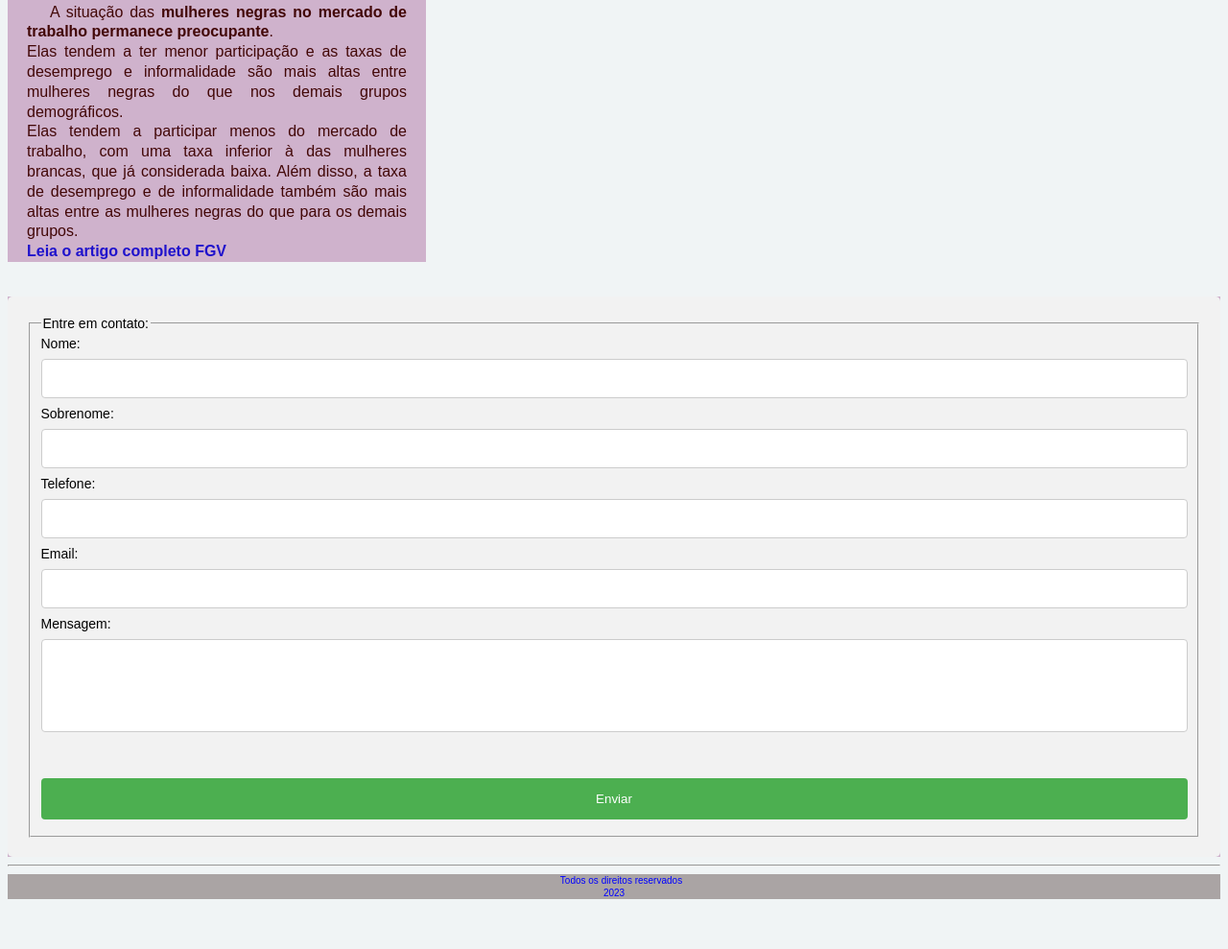
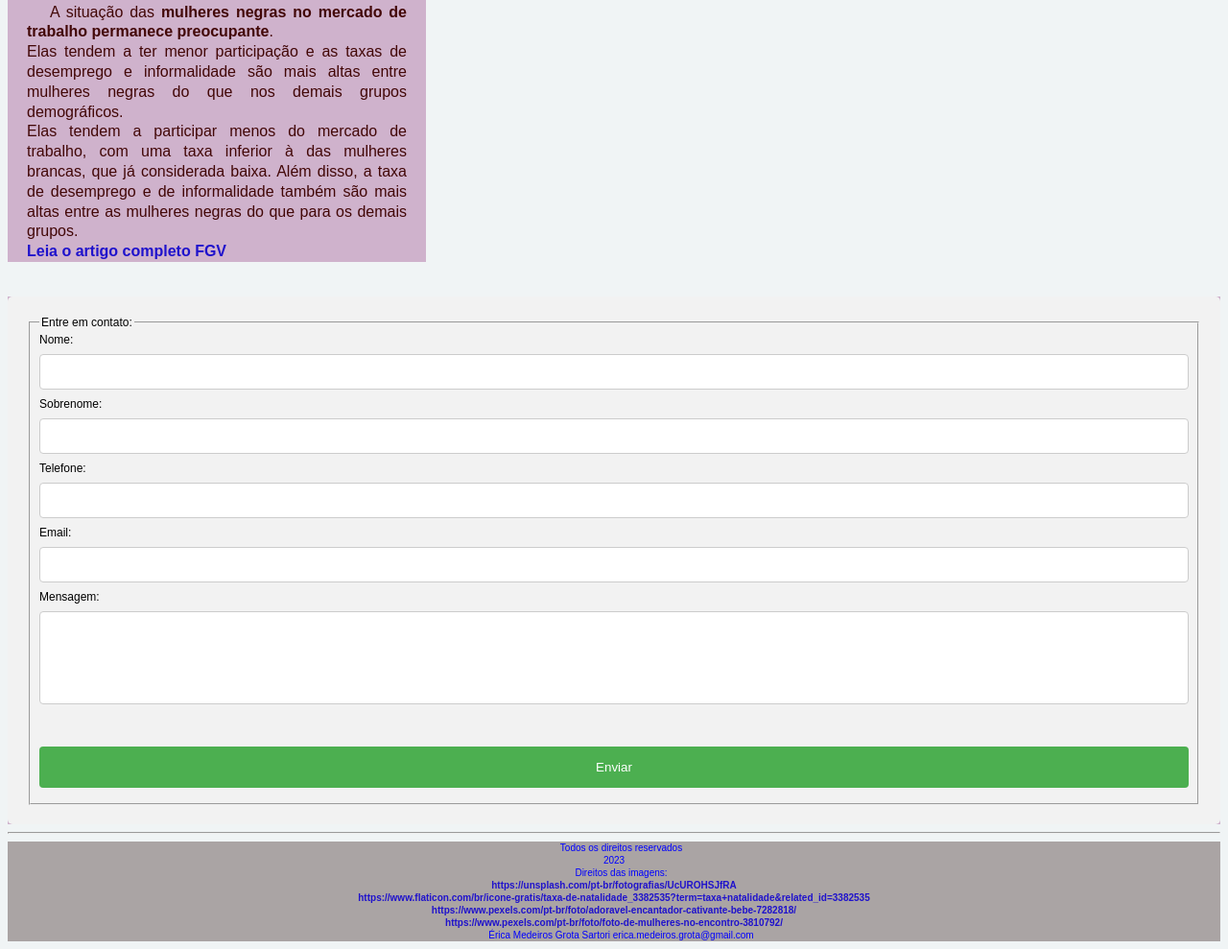
Before and after one commit to EricaMGS/Meta5ODS_Igualdade_Genero, a plain HTML site: page index.html in a window 1280 px wide. Shown: the part 4321-5310 px from the top of the page at 96% size. Before the commit the page ends 5266 px from the top, so only its background shows below. Drawn offline with Linux system fonts and the light colour scheme.

Commit message:
Insclusão fontes das imagens no rodapé

```diff
--- a/estilo.css
+++ b/estilo.css
@@ -175,12 +175,12 @@ body {
   border-radius: 5px;
   background-color: #f2f2f2;
   padding: 20px;
-  font-size: 14px;
+  font-size: 12px;
   font-family: Arial, Helvetica, sans-serif;
       }
     input[type=text], select {
       width: 100%;
-      padding: 12px 20px;
+      padding: 10px 5px 10px 5px;
       margin: 8px 0;
       display: inline-block;
       border: 1px solid #ccc;
@@ -189,7 +189,7 @@ body {
     }
     input[type=tel], select {
       width: 100%;
-      padding: 12px 20px;
+      padding: 10px 5px 10px 5px;
       margin: 8px 0;
       display: inline-block;
       border: 1px solid #ccc;
@@ -198,7 +198,7 @@ body {
     }
     input[type=email], select {
       width: 100%;
-      padding: 12px 20px;
+      padding: 10px 5px 10px 5px;
       margin: 8px 0;
       display: inline-block;
       border: 1px solid #ccc;
--- a/index.html
+++ b/index.html
@@ -126,8 +126,14 @@ margin: auto;">
     <hr>
     <section>
       <div class="footer">
-        <p class="p1"> Todos os direitos reservados<br> 2023
-        </p>
+        <p class="p1"> Todos os direitos reservados<br> 2023</p>
+        <p class="p1"> Direitos das imagens:<br>
+          <a href="https://unsplash.com/pt-br/fotografias/UcUROHSJfRA" target="_blank">https://unsplash.com/pt-br/fotografias/UcUROHSJfRA</a><br>
+          <a href="https://www.flaticon.com/br/icone-gratis/taxa-de-natalidade_3382535?term=taxa+natalidade&related_id=3382535" target="_blank">https://www.flaticon.com/br/icone-gratis/taxa-de-natalidade_3382535?term=taxa+natalidade&related_id=3382535</a><br>
+         <a href="https://www.pexels.com/pt-br/foto/adoravel-encantador-cativante-bebe-7282818/" target="_blank"> https://www.pexels.com/pt-br/foto/adoravel-encantador-cativante-bebe-7282818/</a><br>
+         <a href="https://www.pexels.com/pt-br/foto/foto-de-mulheres-no-encontro-3810792/" target="_blank">https://www.pexels.com/pt-br/foto/foto-de-mulheres-no-encontro-3810792/</a></p>
+         <p class="p1">Érica Medeiros Grota Sartori erica.medeiros.grota@gmail.com</p>
+
       </div>
     </section>
 </body>
```
